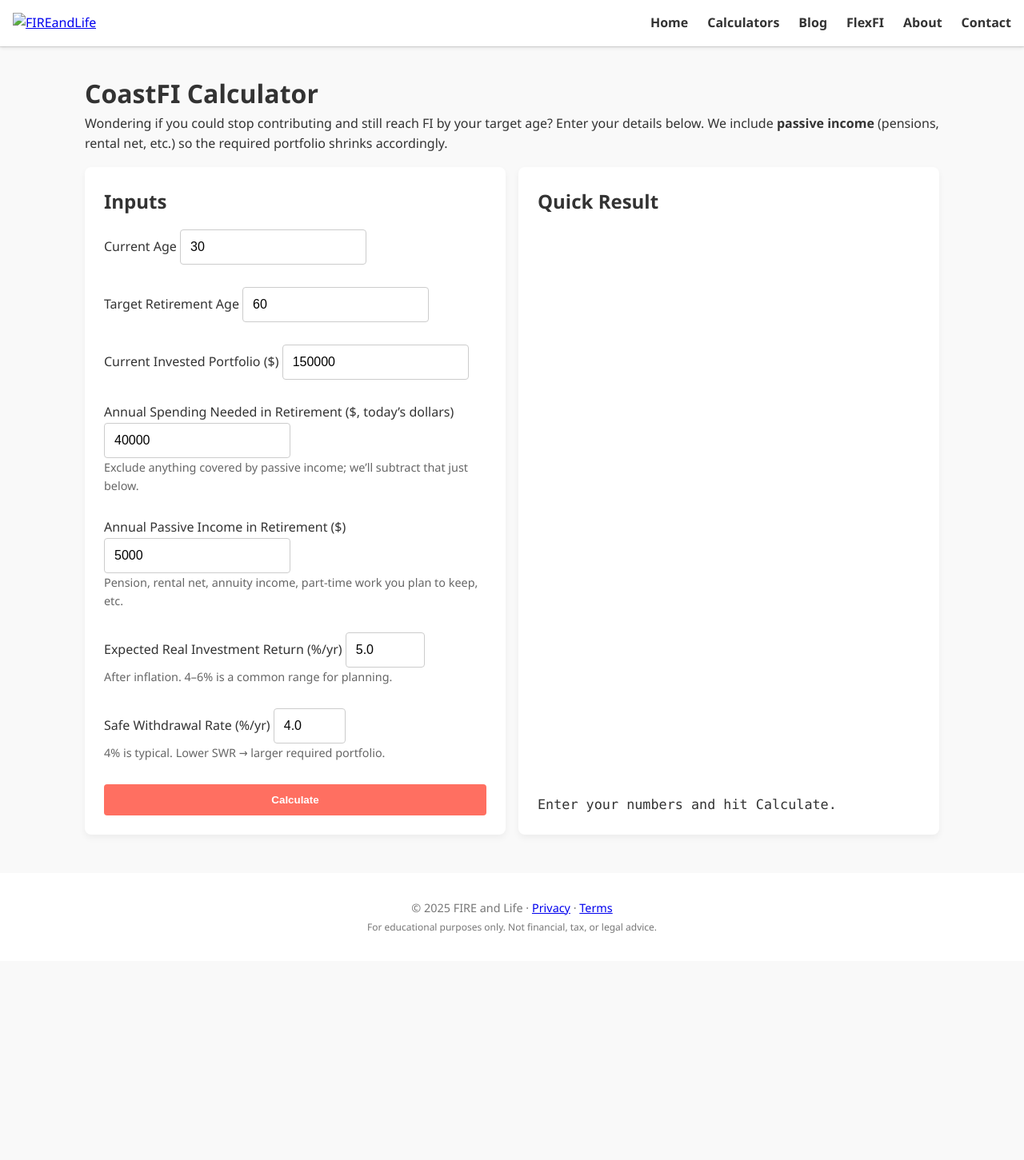
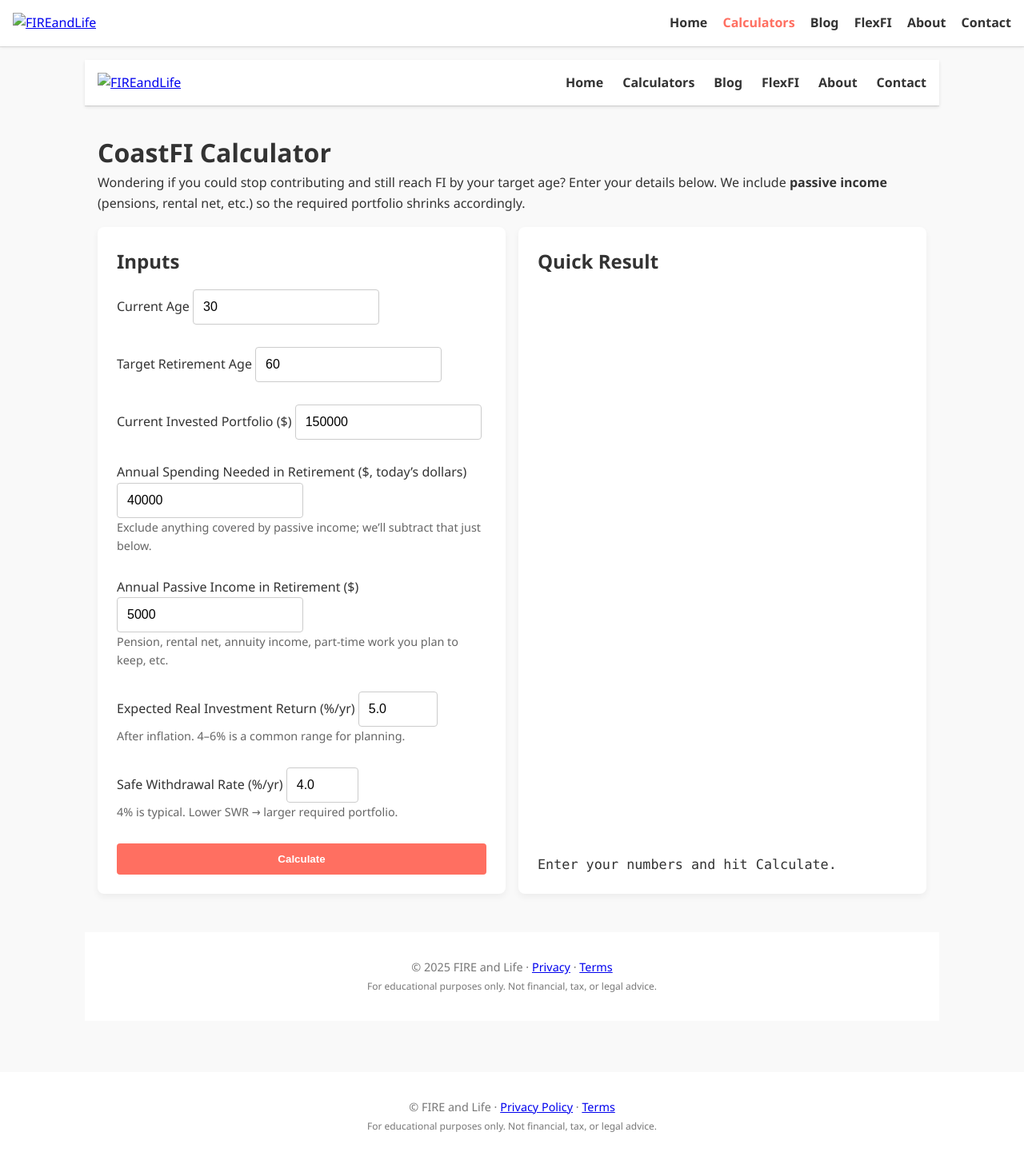
Before and after one commit to doehring01/livefireandlife-calculator, a Jekyll site: the page built from src/calculators/coast-fi/index.html, in a window 1280 px wide. Shown: the whole page at 80% size. Built offline with Jekyll 4.4.1, drawn with Linux system fonts in a browser that asks for light colours; before the commit the page ends 1202 px from its top, so only the background shows below that.

Commit message:
Update index.html

```diff
--- a/src/calculators/coast-fi/index.html
+++ b/src/calculators/coast-fi/index.html
@@ -1,5 +1,7 @@
 ---
-permalink: /calculators/coast-fi/index.html
+layout: default
+title: CoastFI Calculator • FIRE and Life
+permalink: /calculators/coast-fi/
 ---
 <!DOCTYPE html>
 <html lang="en">
```
